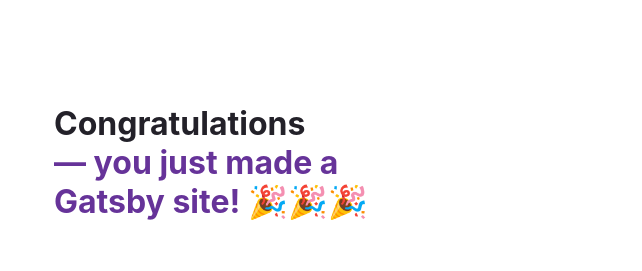
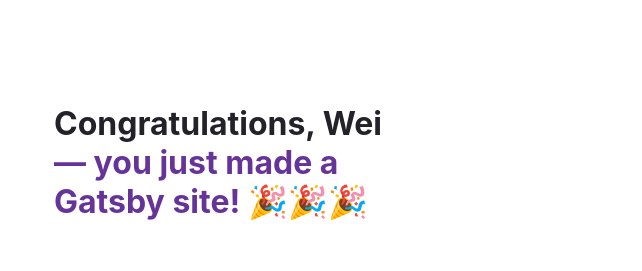
Before and after one commit to hevi1991/my-first-gatsby-site, a Gatsby site: page / in a window 1280 px wide. Shown: the top 271 px of the page, without its empty margins (50-692 px from the left). Built offline with nearby package versions, Linux system fonts and the light colour scheme; Gatsby itself is replaced by a stand-in of ours.

Commit message:
made some differences.

```diff
--- a/src/pages/index.js
+++ b/src/pages/index.js
@@ -8,7 +8,7 @@
 const headingStyles = {
   marginTop: 0,
   marginBottom: 64,
-  maxWidth: 320,
+  maxWidth: 400,
 }
 const headingAccentStyles = {
   color: "#663399",
@@ -127,7 +127,7 @@
   return (
     <main style={pageStyles}>
       <h1 style={headingStyles}>
-        Congratulations
+        Congratulations, Wei
         <br />
         <span style={headingAccentStyles}>— you just made a Gatsby site! 🎉🎉🎉</span>
       </h1>
```
